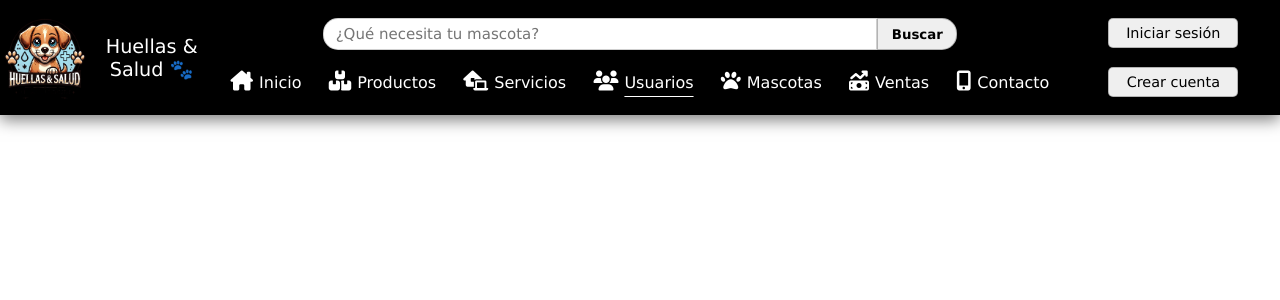
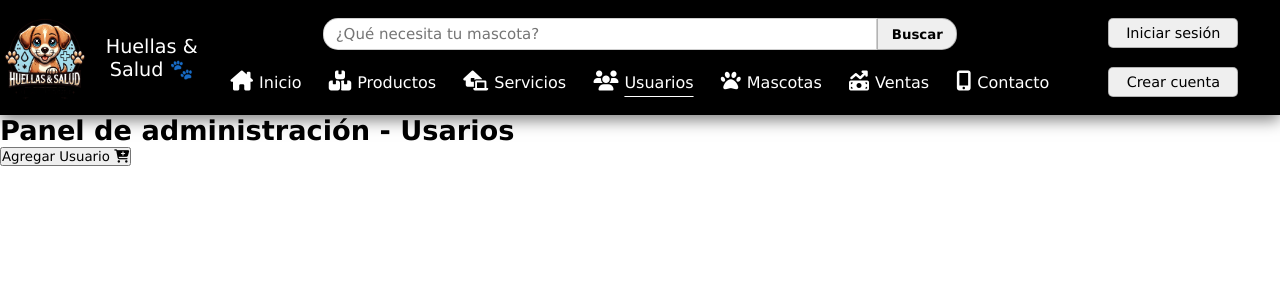
Before and after one commit to johanussa/HuellasSalud, a React (Vite) app in the folder huellas-salud-front/: page /usuarios in a window 1280 px wide. Shown: the top 300 px of the page. Built offline with nearby package versions, Linux system fonts and the light colour scheme.

Commit message:
PV-UPDATE - Modulo de usuarios

```diff
--- a/huellas-salud-front/src/modules/Navbar/navbar.module.css
+++ b/huellas-salud-front/src/modules/Navbar/navbar.module.css
@@ -133,7 +133,7 @@
 }
 
 /* Diseño Responsivo */
-@media (max-width: 1355px) {
+@media (max-width: 1400px) {
     .navbar {
         grid-template-columns: 1fr 4fr 1fr;
     }
--- a/huellas-salud-front/src/modules/Products/ProductsAdmin.tsx
+++ b/huellas-salud-front/src/modules/Products/ProductsAdmin.tsx
@@ -42,7 +42,7 @@ const ProductsAdmin = () => {
     <main>
       <section className={styles.productsSection}>
         <div className={styles.title}>
-          <h2>Listado de Productos</h2>
+          <h2>Panel de administración - Productos</h2>
         </div>
         <button className={styles.addBtn} onClick={() => { setShowAdd(true); }}>
           Agregar Producto <i className="fa-solid fa-cart-plus"></i>
--- a/huellas-salud-front/src/modules/Users/Users.tsx
+++ b/huellas-salud-front/src/modules/Users/Users.tsx
@@ -1,10 +1,16 @@
+import styles from "./users.module.css";
+
 const Users = () => {
-    return (
-        <div>
-            <h1>Users</h1>
-            <p>This is the Users module.</p>
-        </div>
-    );
+  return (
+    <main className={styles.usersSection}>
+      <div className={styles.title}>
+        <h2>Panel de administración - Usarios</h2>
+      </div>
+      <button className={styles.addBtn} >
+        Agregar Usuario <i className="fa-solid fa-cart-plus"></i>
+      </button>
+    </main>
+  );
 }
 
 export default Users;
--- a/huellas-salud-front/src/modules/Users/users.module.css
+++ b/huellas-salud-front/src/modules/Users/users.module.css
@@ -0,0 +1,7 @@
+.usersSection {
+    padding-top: 115px;
+}
+
+.title h2 {
+    font-size: 1.7rem;
+}
--- a/huellas-salud-front/src/pages/RegisterPage/Register.module.css
+++ b/huellas-salud-front/src/pages/RegisterPage/Register.module.css
@@ -63,17 +63,16 @@
 }
 
 .containerButtons button {
-    font-size: 1rem;
+    font-size: .9rem;
     width: 140px;
     margin: 0;
-    border-radius: 10px;
+    border-radius: 5px;
 }
 
 /* Container Img */
 .containerImg {
     background-image: url("../../assets/FondoRegister.png");
     background-size: cover;
-    height: 99.2%;
     border-radius: 0 10px 10px 0;
 }
 
```
